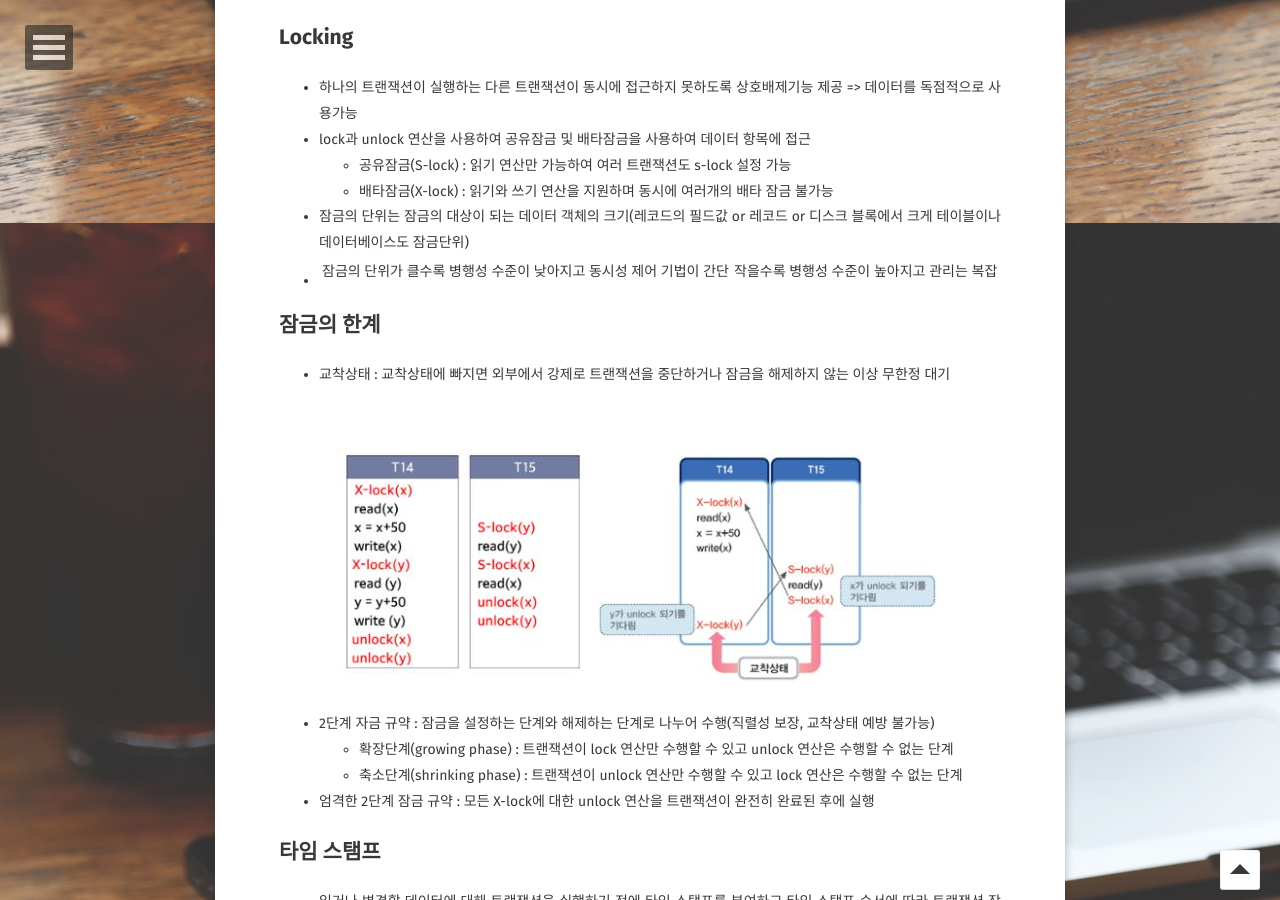
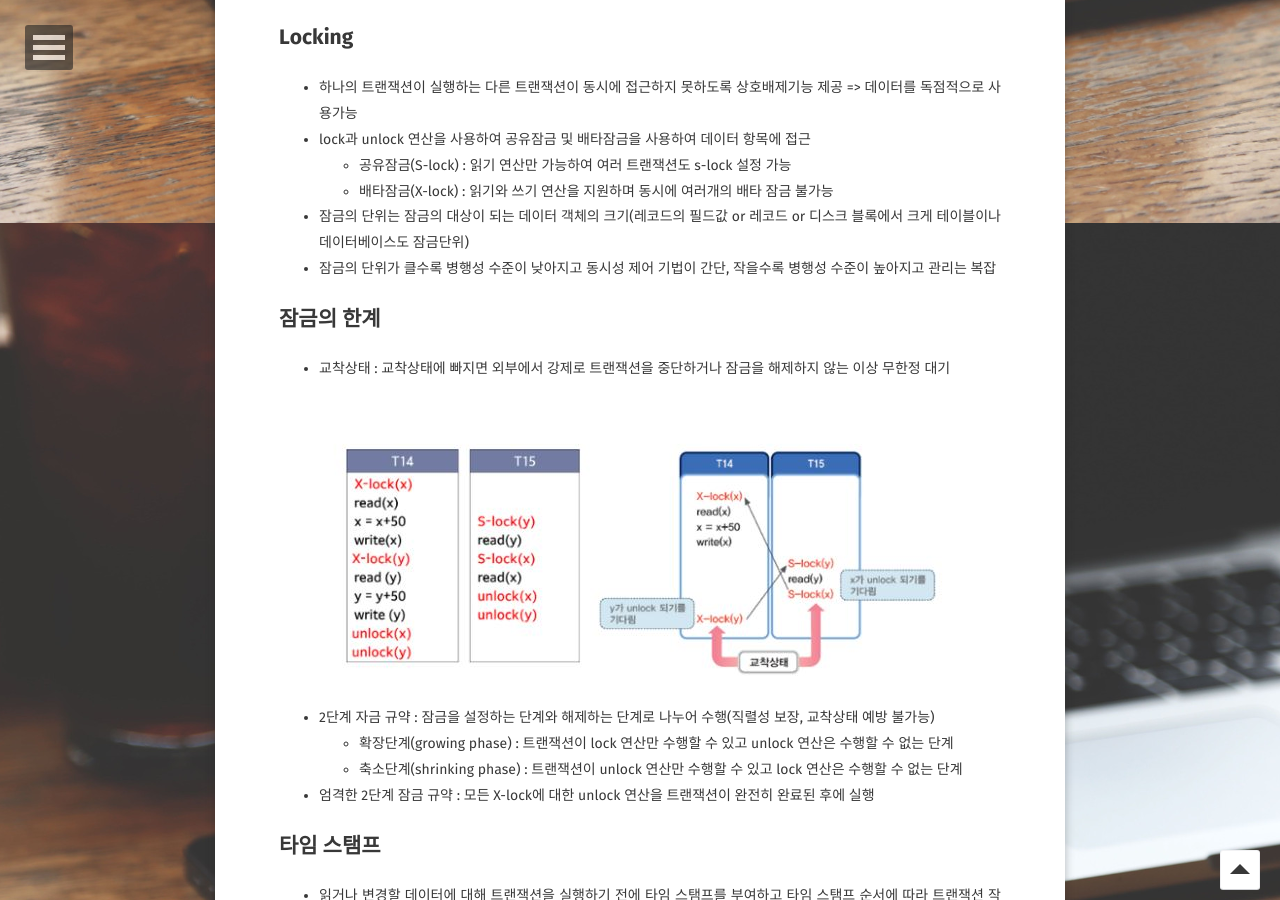
Before and after one commit to limkinam/limkinam.github.io, a Jekyll site: the page built from _posts/2020-07-12-db-locking.md, in a window 1280 px wide and 900 px high, scrolled down 677 px. Built offline with Jekyll 4.4.1, drawn with Linux system fonts in a browser that asks for light colours; some web fonts are replaced; comment, search, counter and statistics services are not loaded.

```diff
--- a/_posts/2020-07-12-db-locking.md
+++ b/_posts/2020-07-12-db-locking.md
@@ -24,7 +24,7 @@ comments: true
     - 공유잠금(S-lock) : 읽기 연산만 가능하여 여러 트랜잭션도 s-lock 설정 가능
     - 배타잠금(X-lock) : 읽기와 쓰기 연산을 지원하며 동시에 여러개의 배타 잠금 불가능
  - 잠금의 단위는 잠금의 대상이 되는 데이터 객체의 크기(레코드의 필드값 or 레코드 or 디스크 블록에서 크게 테이블이나 데이터베이스도 잠금단위)
- - 잠금의 단위가 클수록 병행성 수준이 낮아지고 동시성 제어 기법이 간단 | 작을수록 병행성 수준이 높아지고 관리는 복잡
+ - 잠금의 단위가 클수록 병행성 수준이 낮아지고 동시성 제어 기법이 간단, 작을수록 병행성 수준이 높아지고 관리는 복잡
 
 ## 잠금의 한계
  - 교착상태 : 교착상태에 빠지면 외부에서 강제로 트랜잭션을 중단하거나 잠금을 해제하지 않는 이상 무한정 대기
```
